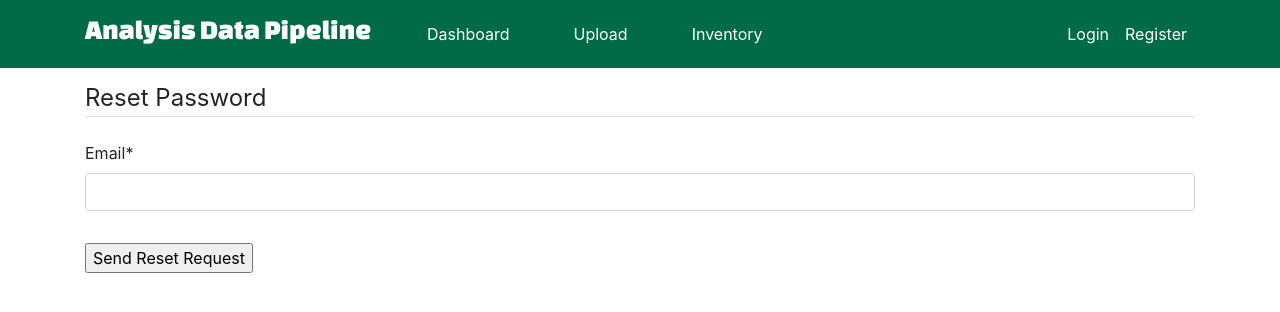
After one commit to WPI-DataPipelineMQP/Biomedical-Analysis-DataPipeline, a Django app: page /users/password_reset/ in a window 1280 px wide. The commit adds this page. Shown: the top 312 px of the page. Run offline with Django 3.2, Linux system fonts and the light colour scheme; some libraries are stand-ins or nearby versions.

Commit message:
Added password reset functionality

```diff
--- a/mqp_project/users/templates/users/login.html
+++ b/mqp_project/users/templates/users/login.html
@@ -8,7 +8,11 @@
             {{ form | crispy }}
         </fieldset>
         <input type="submit" value="Login">
+        <small class="text-muted">
+            <a class="ml-2" href="{% url 'users-password_reset' %}">Forget Password?</a>
+        </small>
     </form>
+
     <div class="border-top mt-3">
         <small class="text-muted">
             Don't have an account? <a class="ml-2" href="{% url 'users-register' %}">Register Here</a>
--- /dev/null
+++ b/mqp_project/users/templates/users/password_reset.html
@@ -0,0 +1,12 @@
+{% extends "datapipeline/base.html" %}
+{% load crispy_forms_tags %}
+{% block content %}
+    <form method="POST">
+        {% csrf_token %}
+        <fieldset class="form-group">
+            <legend class="border-bottom mb-4">Reset Password</legend>
+            {{ form | crispy }}
+        </fieldset>
+        <input type="submit" value="Send Reset Request">
+    </form>
+{% endblock content %}
--- /dev/null
+++ b/mqp_project/users/templates/users/password_reset_complete.html
@@ -0,0 +1,4 @@
+{% extends "datapipeline/base.html" %}
+{% block content %}
+    <h3>Password has been reset</h3>
+{% endblock content %}
--- /dev/null
+++ b/mqp_project/users/templates/users/password_reset_done.html
@@ -0,0 +1,4 @@
+{% extends "datapipeline/base.html" %}
+{% block content %}
+    <h3>An email has been sent with instructions to reset your password. </h3>
+{% endblock content %}
--- a/mqp_project/users/urls.py
+++ b/mqp_project/users/urls.py
@@ -8,24 +8,22 @@ urlpatterns = [
     path('logout/', auth_views.logout_then_login, name='users-logout'),
     path('profile/', views.profile, name='users-profile'),
     path('delete/', views.delete, name='users-delete'),
-    # path('password_reset/',
-    #      auth_views.PasswordResetView.as_view(
-    #          template_name='users/password_reset.html'
-    #      ),
-    #      name='users/password_reset'),
-    # path('password-reset/done/',
-    #      auth_views.PasswordResetDoneView.as_view(
-    #          template_name='users/password_reset_done.html'
-    #      ),
-    #      name='password_reset_done'),
-    # path('password-reset-confirm/<uidb64>/<token>/',
-    #      auth_views.PasswordResetConfirmView.as_view(
-    #          template_name='users/password_reset_confirm.html'
-    #      ),
-    #      name='password_reset_confirm'),
-    # path('password-reset-complete/',
-    #      auth_views.PasswordResetCompleteView.as_view(
-    #          template_name='users/password_reset_complete.html'
-    #      ),
-    #      name='password_reset_complete'),
+
+    # Password reset urls
+    path('password_reset/',
+         auth_views.PasswordResetView.as_view(
+             template_name='users/password_reset.html'
+         ),
+         name='users-password_reset'),
+    path('password-reset/done/',
+         auth_views.PasswordResetDoneView.as_view(
+             template_name='users/password_reset_done.html'
+         ),
+         name='password_reset_done'),
+    path('password-reset-confirm/<uidb64>/<token>/',
+         auth_views.PasswordResetConfirmView.as_view(
+             template_name='users/password_reset_confirm.html'
+         ),
+         name='password_reset_confirm'),
+    path('password-reset-complete/', views.password_reset_complete, name='password_reset_complete'),
 ]
--- a/mqp_project/users/views.py
+++ b/mqp_project/users/views.py
@@ -50,3 +50,7 @@ def delete(request):
         return redirect('users-login')
 
     return render(request, 'users/delete.html')
+
+def password_reset_complete(request):
+    # Show message that reset was successful
+    return redirect('users-login')
```
Also changed, not shown: mqp_project/mqp_project/settings.py (+9 -0 lines), mqp_project/users/templates/users/password_reset_confirm.html (added, +12 -0 lines), 1 other file.
